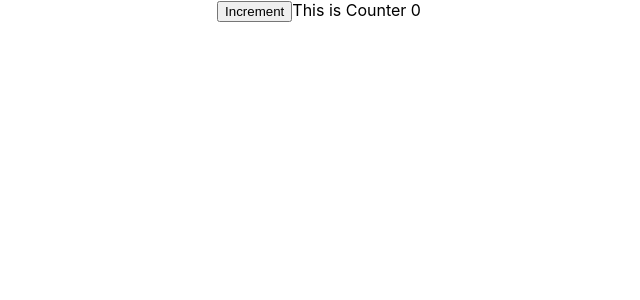
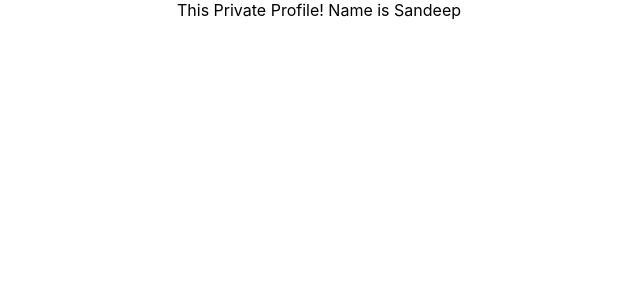
Before and after one commit to SandeepKumar377/ReactJS-TypeScript, a React (Create React App) app: page / in a window 1280 px wide. Shown: the top 300 px of the page, without its empty margins (321-961 px from the left). Built offline with nearby package versions, Linux system fonts and the light colour scheme.

Commit message:
Component_Props

```diff
--- a/src/App.tsx
+++ b/src/App.tsx
@@ -1,5 +1,7 @@
 import './App.css';
-import Counter from './components/class/Counter';
+import Private from './components/auth/Private';
+import Profile from './components/auth/Profile';
+// import Counter from './components/class/Counter';
 // import DomRef from './components/ref/DomRef';
 // import MutableRef from './components/ref/MutableRef';
 // import { User } from './components/context/User';
@@ -42,8 +44,9 @@
   // ]
   return (
     <div className="App">
+      <Private isLogedIn={true} component={Profile} />
 
-    <Counter message="This is Counter" />
+    {/* <Counter message="This is Counter" /> */}
       {/* <DomRef/>
       <MutableRef/> */}
 
--- /dev/null
+++ b/src/components/auth/Login.tsx
@@ -0,0 +1,8 @@
+const Login = () => {
+    return (
+        <div>
+            Please Login!
+        </div>
+    )
+}
+export default Login
--- /dev/null
+++ b/src/components/auth/Private.tsx
@@ -0,0 +1,14 @@
+import Login from "./Login"
+import { ProfileProps } from "./Profile"
+type PrivateProps = {
+    isLogedIn: boolean
+    component: React.ComponentType<ProfileProps>
+}
+const Private = ({ isLogedIn, component: Component }: PrivateProps) => {
+    if (isLogedIn) {
+        return <Component name="Sandeep" />
+    } else {
+        return <Login />
+    }
+}
+export default Private
--- /dev/null
+++ b/src/components/auth/Profile.tsx
@@ -0,0 +1,10 @@
+export type ProfileProps={
+    name:string
+}
+const Profile = ({name}:ProfileProps) => {
+    return (
+        <div>This Private Profile! Name is {name}</div>
+    )
+}
+
+export default Profile
```
